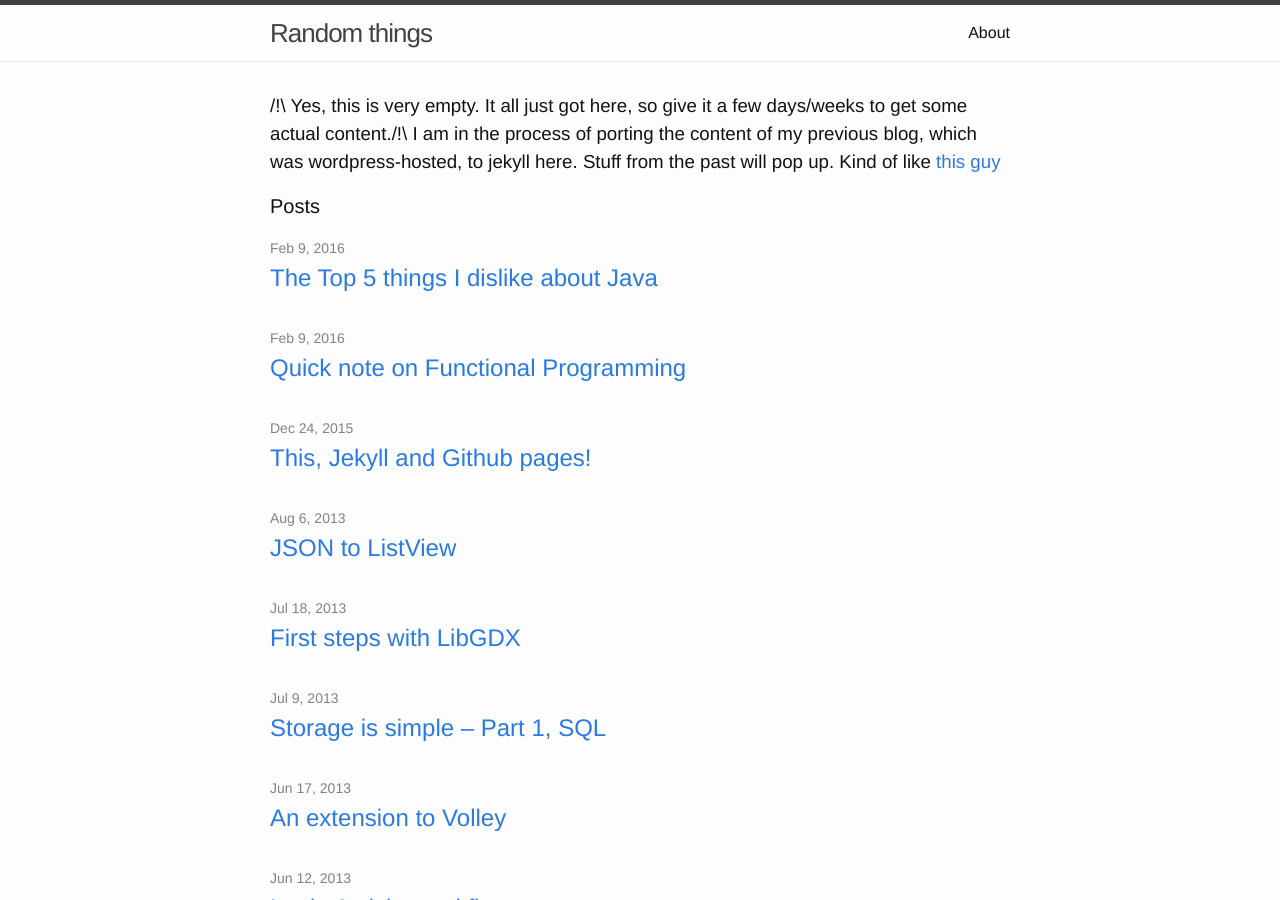
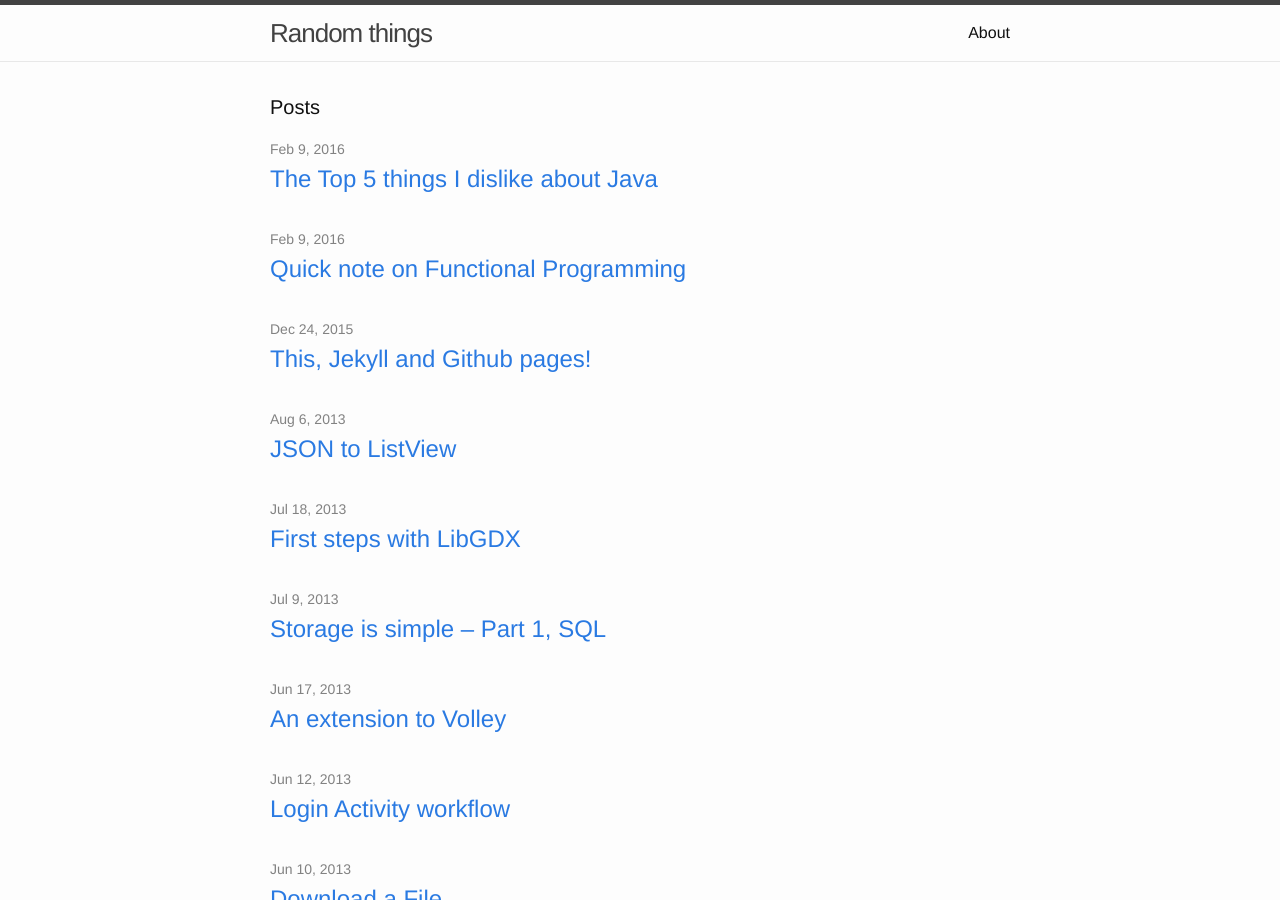
Before and after one commit to smaspe/smaspe.github.io, a Jekyll site: the page built from index.html, in a window 1280 px wide and 900 px high. Built offline with Jekyll 4.4.1, drawn with Linux system fonts in a browser that asks for light colours.

Commit message:
Update the base pages

```diff
--- a/_config.yml
+++ b/_config.yml
@@ -1,8 +1,7 @@
 # Site settings
 title: Random things
 #email: smaspe@gmail.com
-description: > # this means to ignore newlines until "baseurl:"
-  A few random things about stuff
+description: A few random things about stuff
 baseurl: "" # the subpath of your site, e.g. /blog/
 url: "https://smaspe.github.io" # the base hostname & protocol for your site
 github_username:  smaspe
--- a/index.html
+++ b/index.html
@@ -3,9 +3,6 @@ layout: default
 ---
 
 <div class="home">
-
-  <h3>/!\ Yes, this is very empty. It all just got here, so give it a few days/weeks to get some actual content./!\
-  I am in the process of porting the content of my previous blog, which was wordpress-hosted, to jekyll here. Stuff from the past will pop up. Kind of like <a href="http://joshualande.com/jekyll-github-pages-poole/">this guy</a></h3>
 
   <h1 class="page-heading">Posts</h1>
 
```
Also changed, not shown: about.md (+1 -1 lines).
